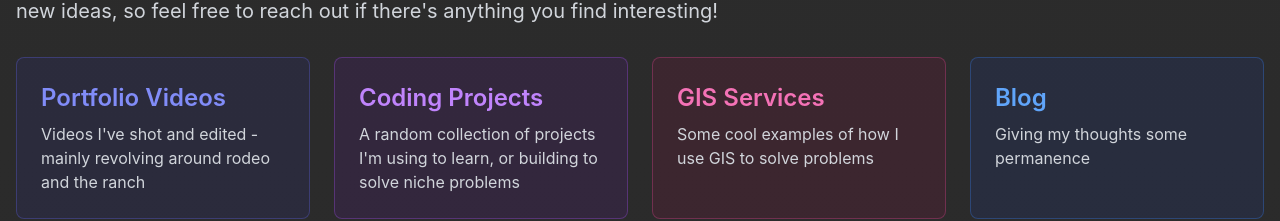
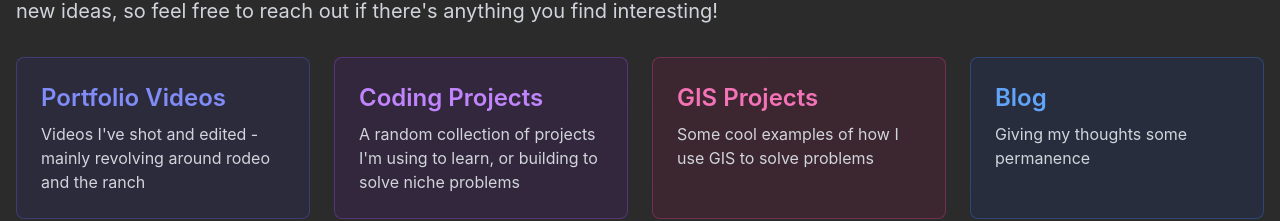
Before and after one commit to lawrencejesse/JesseNextJSPortfolioV1, a Next.js app: page / in a window 1280 px wide. Shown: the part 452-673 px from the top of the page. Built offline with nearby package versions, Linux system fonts and the light colour scheme.

Commit message:
update GIS projects

```diff
--- a/components/layout/Drawer.tsx
+++ b/components/layout/Drawer.tsx
@@ -6,7 +6,7 @@ const menuItems = [
   { name: 'Home', path: '/' },
   { name: 'Portfolio Videos', path: '/portfolio-videos' },
   { name: 'Coding Projects', path: '/coding-projects' },
-  { name: 'GIS Services', path: '/gis' },
+  { name: 'GIS Projects', path: '/gis' },
   { name: 'AI Coding Poster - NPRRW', path: '/research-poster' },
   { name: 'Blog', path: '/blog' },
 ]
--- a/pages/gis.tsx
+++ b/pages/gis.tsx
@@ -16,13 +16,13 @@ const GIS: NextPage = () => {
   return (
     <MainLayout>
       <Head>
-        <title>GIS Services - Jesse Lawrence</title>
+        <title>GIS Projects - Jesse Lawrence</title>
         <meta name="description" content="Professional GIS services including drone mapping, spatial analysis, and environmental monitoring" />
       </Head>
 
       <section className="py-12">
         <h1 className="text-4xl font-bold mb-8 text-white">
-          GIS Services
+          GIS Projects
         </h1>
 
         <div className="mb-12 text-gray-300 space-y-4">
@@ -127,23 +127,24 @@ const GIS: NextPage = () => {
 
           {/* GIS Project Setup Section */}
           <div className="bg-gray-800/50 border border-gray-700 rounded-lg p-6">
-            <h2 className="text-2xl font-semibold text-primary mb-6">GIS Project Setup & Field Integration</h2>
+            <h2 className="text-2xl font-semibold text-primary mb-6">QGIS as the Link from Desktop to Field</h2>
 
             <div className="space-y-6">
               <div className="space-y-4 text-gray-300">
-                <p className="font-semibold text-white">Build a "Digital Twin" of your site</p>
+                <p className="font-semibold text-white">Building a "Digital Twin"</p>
                 <ul className="list-disc list-inside space-y-3 ml-4">
-                  <li>Combine survey boundaries, utility locates, boreholes, well centres etc, with basemaps for a geospatially accurate representation of your site</li>
-                  <li>Groundwater Contours</li>
-                  <li>Add in additional layers:
+                  <li>QGIS is a powerful solution that can combine survey boundaries, utility locates, boreholes, well centres etc, with basemaps for a geospatially accurate representation projects</li>
+                  <li>Add in complexity as needed:
                     <ul className="list-disc list-inside ml-6 mt-2">
                       <li>Drone maps</li>
                       <li>Vegetation health</li>
                       <li>Elevation models</li>
                       <li>Soil conductivity maps (EM38, EM31)</li>
+                      <li>Groundwater Contours</li>
                     </ul>
                   </li>
-                  <li>Push all these maps to your GPS unit (Trimble Handsets, mobile phone etc.)</li>
+                  <li>The desktop experience is only half the story, the real power of QGIS comes with interactive maps and data collection in the field. Although I learned all of this on Trimble Handsets, the future of field work is with MerginMaps.</li>
+                  <li>MerginMaps its built on the same opensource concepts as QGIS, and syncs beautifully with QGIS for a powerful way to interact with your maps and data in the field (https://merginmaps.com/)</li>
                 </ul>
               </div>
             </div>
@@ -155,10 +156,8 @@ const GIS: NextPage = () => {
 
             <div className="space-y-6 text-gray-300">
               <p>
-                Explore custom analysis options for whatever you are trying to solve. If you need to assess crop health on large areas,
-                identify areas of weak growth, measure if bare areas are growing or shrinking, understanding how topography is affecting
-                the vegetation on dry or wet years, searching for noxious weeds and creating prescription maps for targeted spraying,
-                let's see how advanced geospatial analysis can help solve your problem.
+                My passion is in exploring new ways to collect and  analyze geospatial data for a variety of applicaitons. From assessing vegetation health,
+                mapping bare areas, monitoring crops over multiple years, searching for noxious weeds, or creating prescription maps for targeted spraying, there is a huge potential for geospatial data analysis.
               </p>
 
               <div>
--- a/pages/index.tsx
+++ b/pages/index.tsx
@@ -45,7 +45,7 @@ const Home: NextPage = () => {
             </Link>
 
             <Link href="/gis" className="group block p-6 rounded-lg bg-pink-900/20 border border-pink-500/30 hover:border-pink-500 transition-all hover:bg-pink-900/30 hover:transform hover:-translate-y-1">
-              <h2 className="text-2xl font-semibold text-pink-400 mb-2 group-hover:text-pink-300">GIS Services</h2>
+              <h2 className="text-2xl font-semibold text-pink-400 mb-2 group-hover:text-pink-300">GIS Projects</h2>
               <p className="text-gray-300">Some cool examples of how I use GIS to solve problems</p>
             </Link>
 
```
